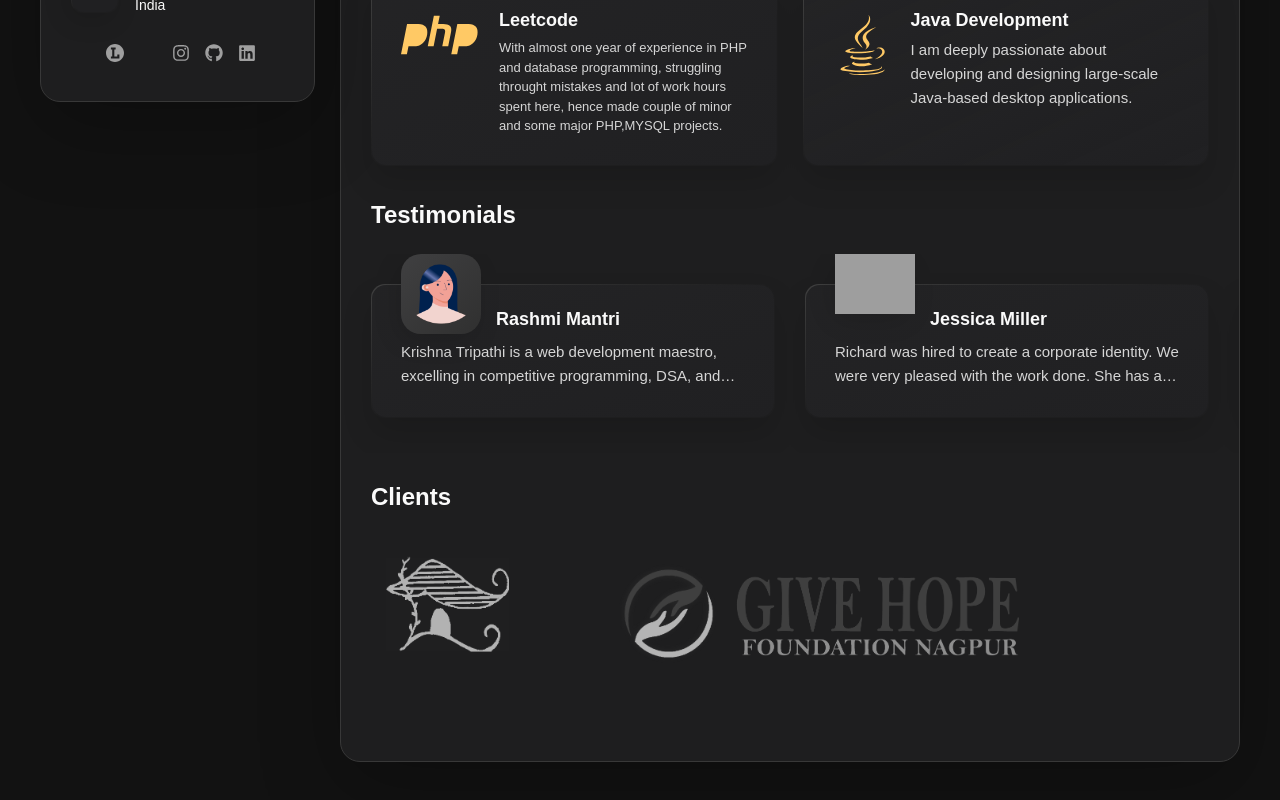
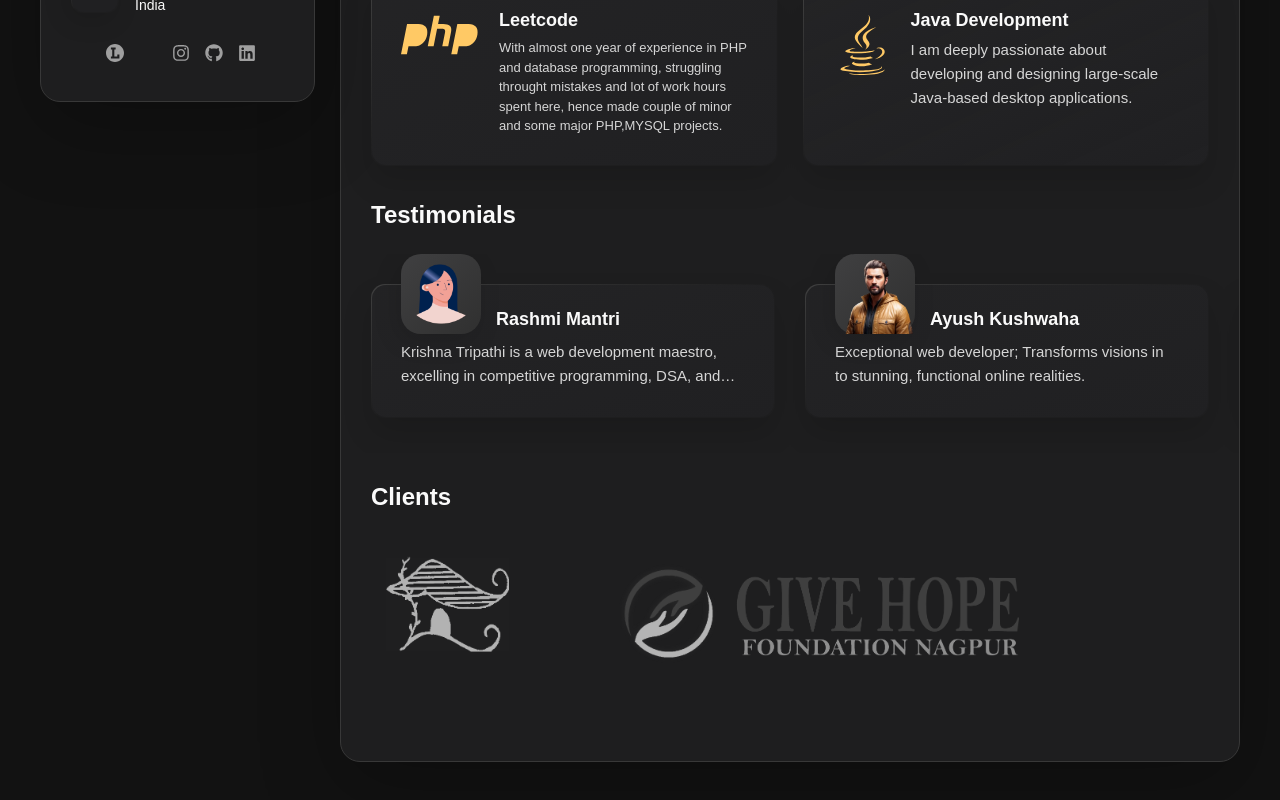
Before and after one commit to codesmith17/Portfolio, a React (Vite) app: page / in a window 1280 px wide. Shown: the part 686-1486 px from the top of the page. Built offline with nearby package versions, Linux system fonts and the light colour scheme; grey boxes are pictures that could not be loaded; some icons are missing; what ldrs would draw is missing.

Commit message:
jessica removed

```diff
--- a/src/assets/components/Article1.jsx
+++ b/src/assets/components/Article1.jsx
@@ -519,7 +519,7 @@
               </div>
             </li>
 
-            <li className="testimonials-item">
+            {/* <li className="testimonials-item">
               <div className="content-card" data-testimonials-item>
                 <figure className="testimonials-avatar-box">
                   <img
@@ -548,7 +548,7 @@
                   </p>
                 </div>
               </div>
-            </li>
+            </li> */}
 
             <li className="testimonials-item">
               <div className="content-card" data-testimonials-item>
```
